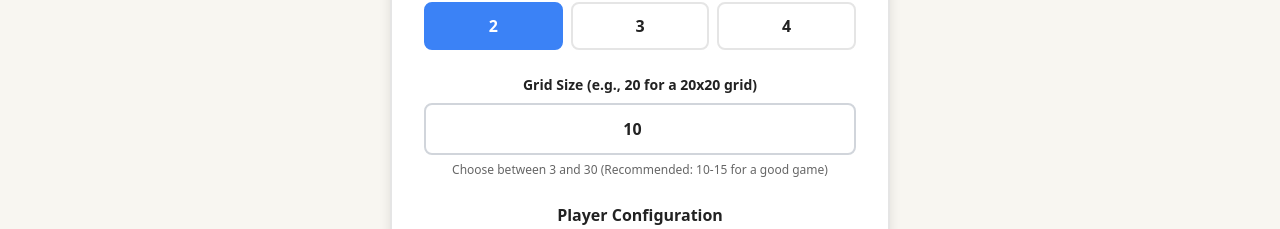
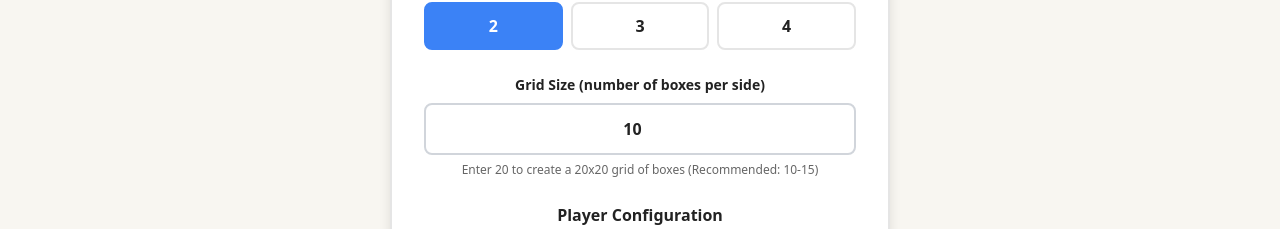
Before and after one commit to tseitzin/golf-card-game, a React (Vite) app: page /dots in a window 1280 px wide. Shown: the part 297-526 px from the top of the page. Built offline with nearby package versions, Linux system fonts and the light colour scheme.

Commit message:
Updated SetupScreen.jsx

```diff
--- a/src/games/dots/components/SetupScreen.jsx
+++ b/src/games/dots/components/SetupScreen.jsx
@@ -95,7 +95,7 @@ export default function SetupScreen({ onStartGame, darkMode }) {
 
 		onStartGame({
 			players,
-			boardSize: size,
+			boardSize: size + 1,
 		});
 	};
 
@@ -191,7 +191,7 @@ export default function SetupScreen({ onStartGame, darkMode }) {
 							marginBottom: 8,
 						}}
 					>
-						Grid Size (e.g., 20 for a 20x20 grid)
+						Grid Size (number of boxes per side)
 					</label>
 					<input
 						type="number"
@@ -220,7 +220,7 @@ export default function SetupScreen({ onStartGame, darkMode }) {
 							textAlign: 'center',
 						}}
 					>
-						Choose between 3 and 30 (Recommended: 10-15 for a good game)
+						Enter 20 to create a 20x20 grid of boxes (Recommended: 10-15)
 					</p>
 				</div>
 
```
